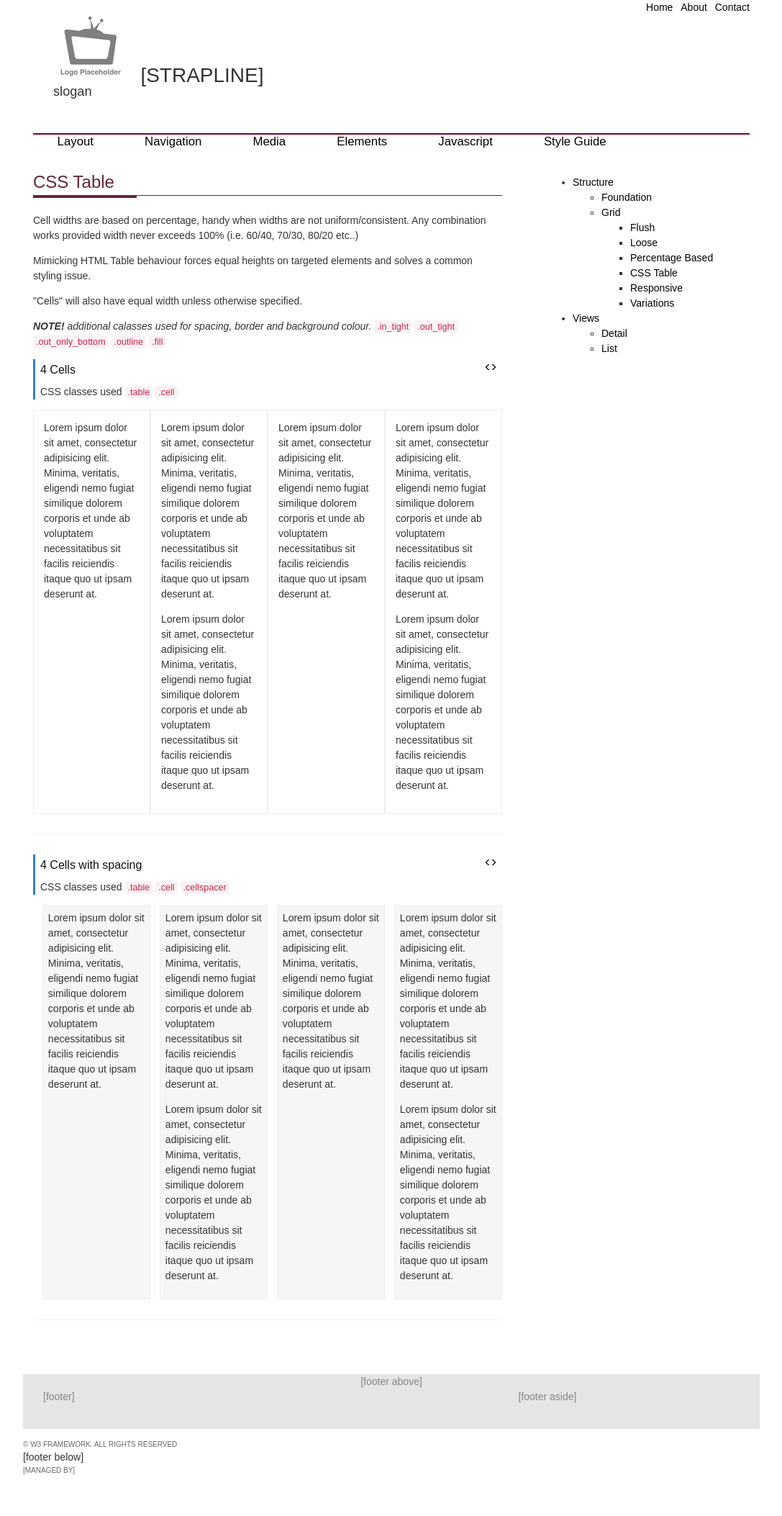
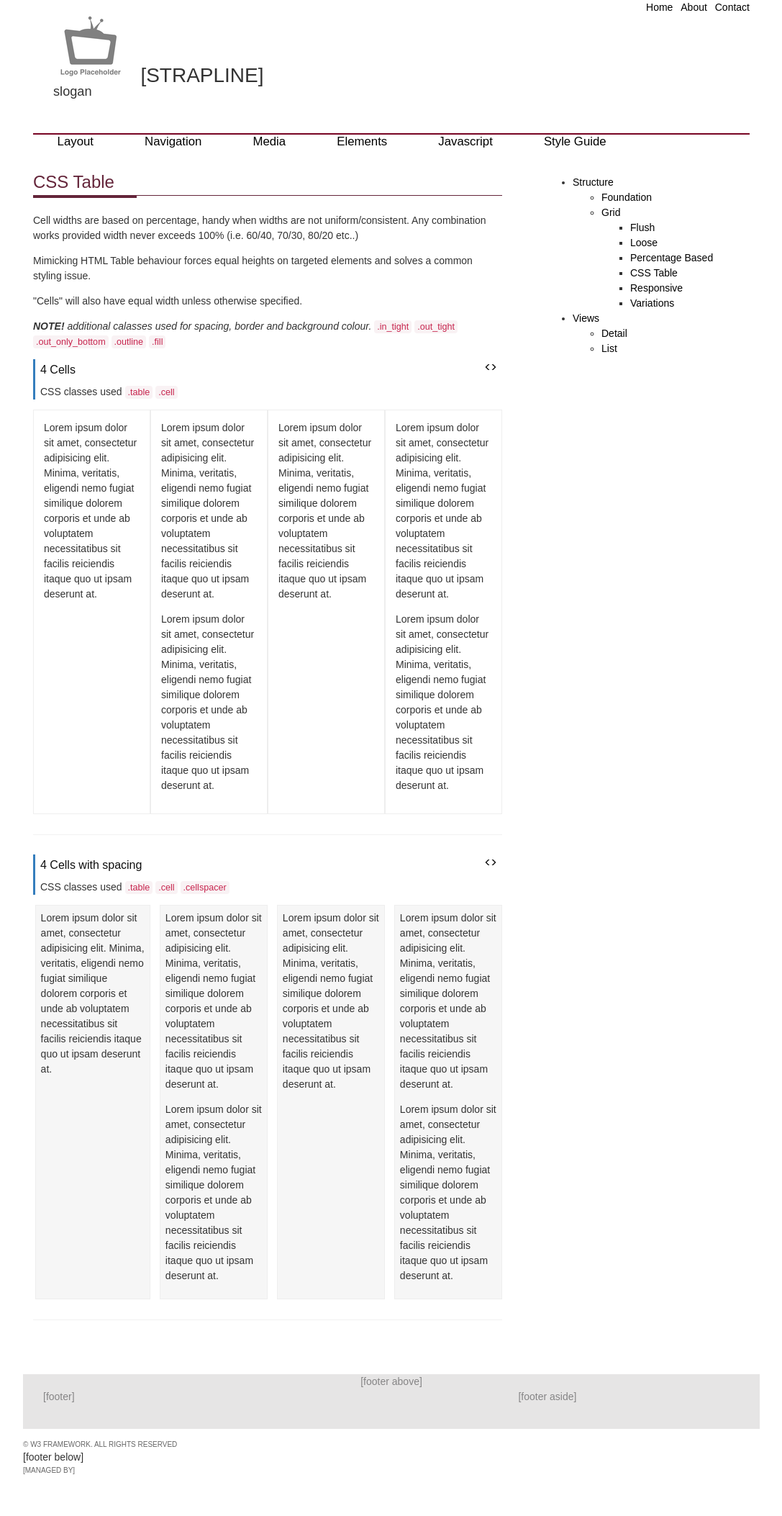
Before and after one commit to 2dpi/templates, a Jekyll site: the page built from www/elements/manual/layout/table.html, in a window 1280 px wide. Shown: the whole page at 72% size, without its empty margins (96-1183 px from the left). Built offline with Jekyll 4.4.1, drawn with Linux system fonts in a browser that asks for light colours; some web fonts are replaced.

Commit message:
adding pages

```diff
--- a/www/css/content/grid.css
+++ b/www/css/content/grid.css
@@ -404,7 +404,7 @@
 	min-height: 100%;
 	height: 1px;
 }
-[class*="cell_"]:nth-child(1) .cellspaced
+[class*="cell_"]:nth-child(1).cellspaced, .cell:nth-child(1).cellspaced
 {
 	padding-left: 0;
 }
```
